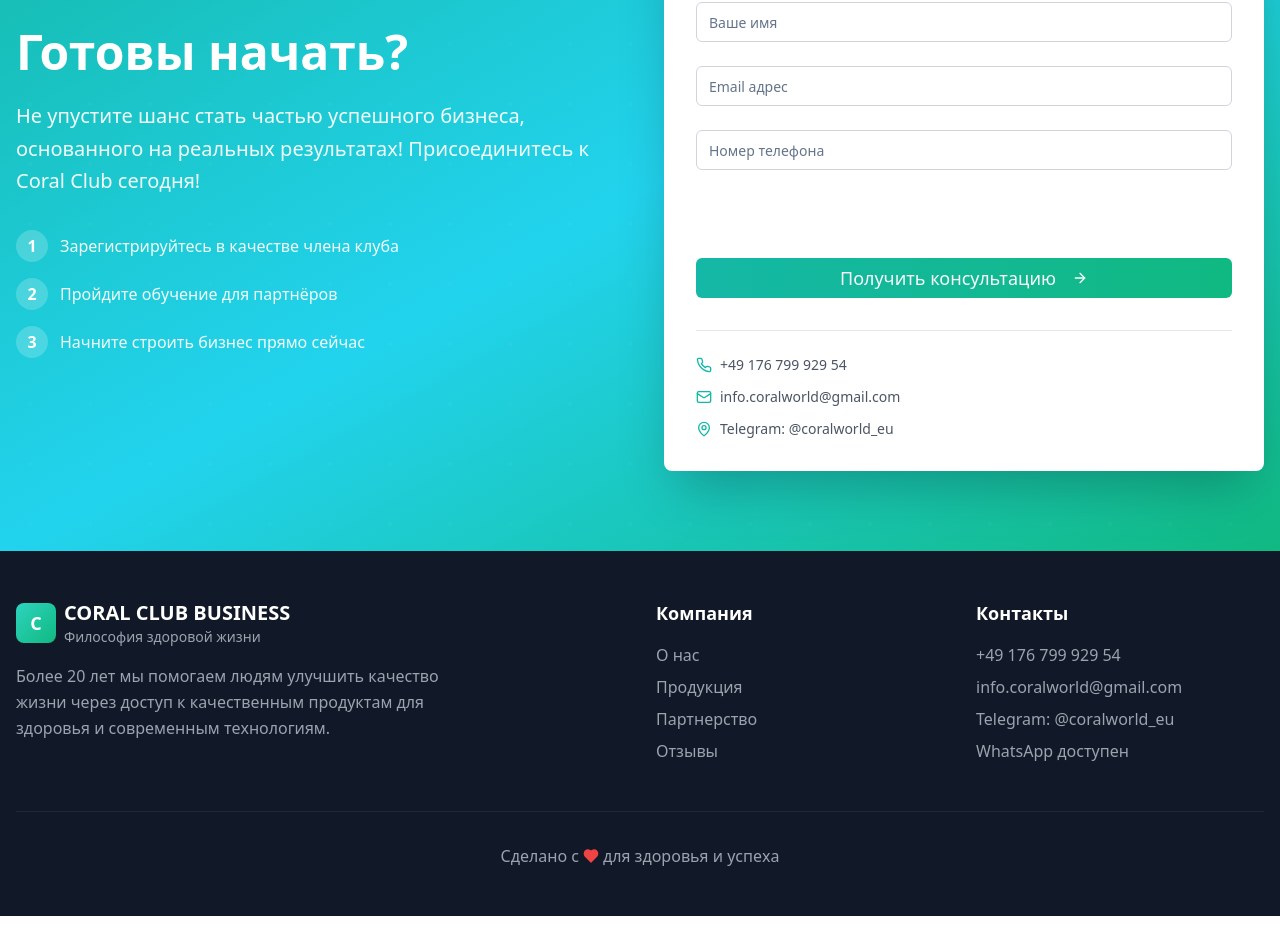
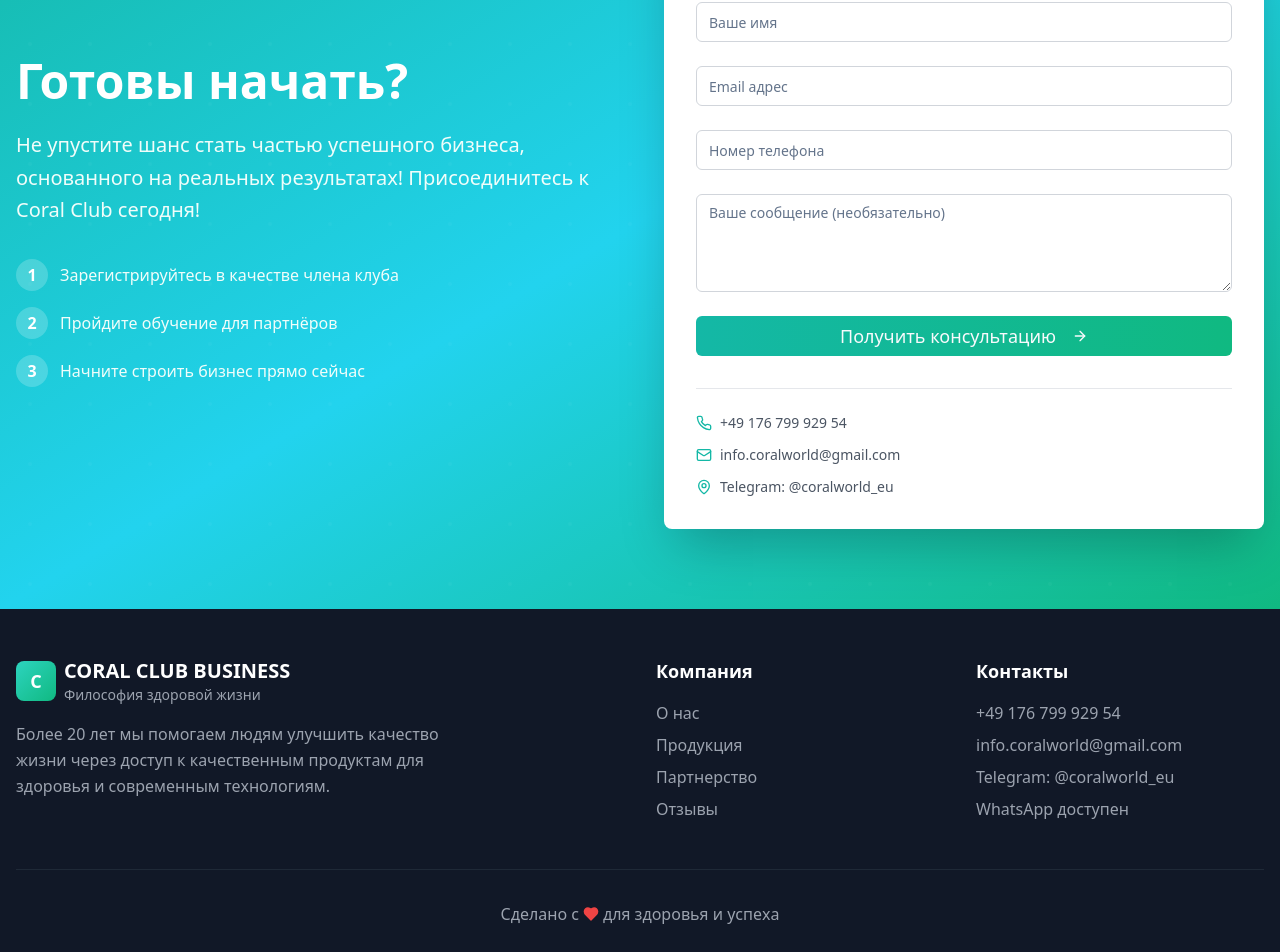
Before and after one commit to Foxeleon/coral-club-business, a React (Vite) app: page / in a window 1280 px wide. Shown: the part 4378-5330 px from the top of the page. Before the commit the page ends 5294 px from the top, so only its background shows below. Built offline with nearby package versions, Linux system fonts and the light colour scheme.

Commit message:
email form optimisation

```diff
--- a/src/components/CTA.tsx
+++ b/src/components/CTA.tsx
@@ -2,13 +2,15 @@
 import { Button } from "@/components/ui/button";
 import { Card, CardContent } from "@/components/ui/card";
 import { Input } from "@/components/ui/input";
+import { Textarea } from "@/components/ui/textarea";
 import { ArrowRight, Phone, Mail, MapPin, Loader2, CheckCircle, AlertCircle } from "lucide-react";
 
 const CTA = () => {
   const [formData, setFormData] = useState({
     name: '',
     email: '',
-    phone: ''
+    phone: '',
+    message: '',
   });
   const [status, setStatus] = useState<{
     isSubmitting: boolean;
@@ -20,7 +22,7 @@
     message: ''
   });
 
-  const handleInputChange = (e: React.ChangeEvent<HTMLInputElement>) => {
+  const handleInputChange = (e: React.ChangeEvent<HTMLInputElement | HTMLTextAreaElement>) => {
     const { name, value } = e.target;
     setFormData(prev => ({
       ...prev,
@@ -44,7 +46,7 @@
         name: formData.name,
         email: formData.email,
         phone: formData.phone,
-        message: `Новая заявка на консультацию с сайта. Имя: ${formData.name}, Телефон: ${formData.phone}`
+        message: formData.message || ' ',
       };
 
       const apiUrl = import.meta.env.VITE_PUBLIC_API_URL;
@@ -65,7 +67,7 @@
       }
 
       setStatus({ isSubmitting: false, type: 'success', message: 'Ваша заявка успешно отправлена!' });
-      setFormData({ name: '', email: '', phone: '' }); // Очистка формы
+      setFormData({ name: '', email: '', phone: '', message: '' });
 
       // Сброс статуса через 5 секунд
       setTimeout(() => setStatus({ isSubmitting: false, type: 'idle', message: '' }), 5000);
@@ -156,8 +158,19 @@
                     />
                   </div>
 
-                  {/* --- НАЧАЛО: Блок для отображения статуса --- */}
-                  <div className="h-10">
+                  <div>
+                    <Textarea
+                        name="message"
+                        value={formData.message}
+                        onChange={handleInputChange}
+                        placeholder="Ваше сообщение (необязательно)"
+                        className="border-gray-300 focus:border-teal-500 focus:ring-teal-500"
+                        disabled={status.isSubmitting}
+                        rows={4}
+                    />
+                  </div>
+
+                  <div className="h-10" style={status.type === 'idle' ? { display: 'none' } : {}}>
                     {status.type === 'success' && (
                         <div className="flex items-center space-x-2 text-green-600 bg-green-50 p-3 rounded-lg text-sm">
                           <CheckCircle className="w-5 h-5" />
@@ -171,7 +184,6 @@
                         </div>
                     )}
                   </div>
-                  {/* --- КОНЕЦ: Блок статуса --- */}
 
                   <Button
                       type="submit"
--- a/src/components/Hero.tsx
+++ b/src/components/Hero.tsx
@@ -43,7 +43,7 @@
               <ArrowRight className="ml-2 w-5 h-5" />
             </Button>
             <Button size="lg" variant="outline" className="border-white text-teal-600 hover:bg-gray-100 hover:text-teal-600 px-8 py-4 text-lg">
-              <a href="https://coralworld.eu/">Узнать больше</a>
+              <a href="https://coralworld.eu/" target="_blank">Узнать больше</a>
             </Button>
           </div>
 
```
Also changed, not shown: 1 other file (tests, documents, lock files or other folders).
